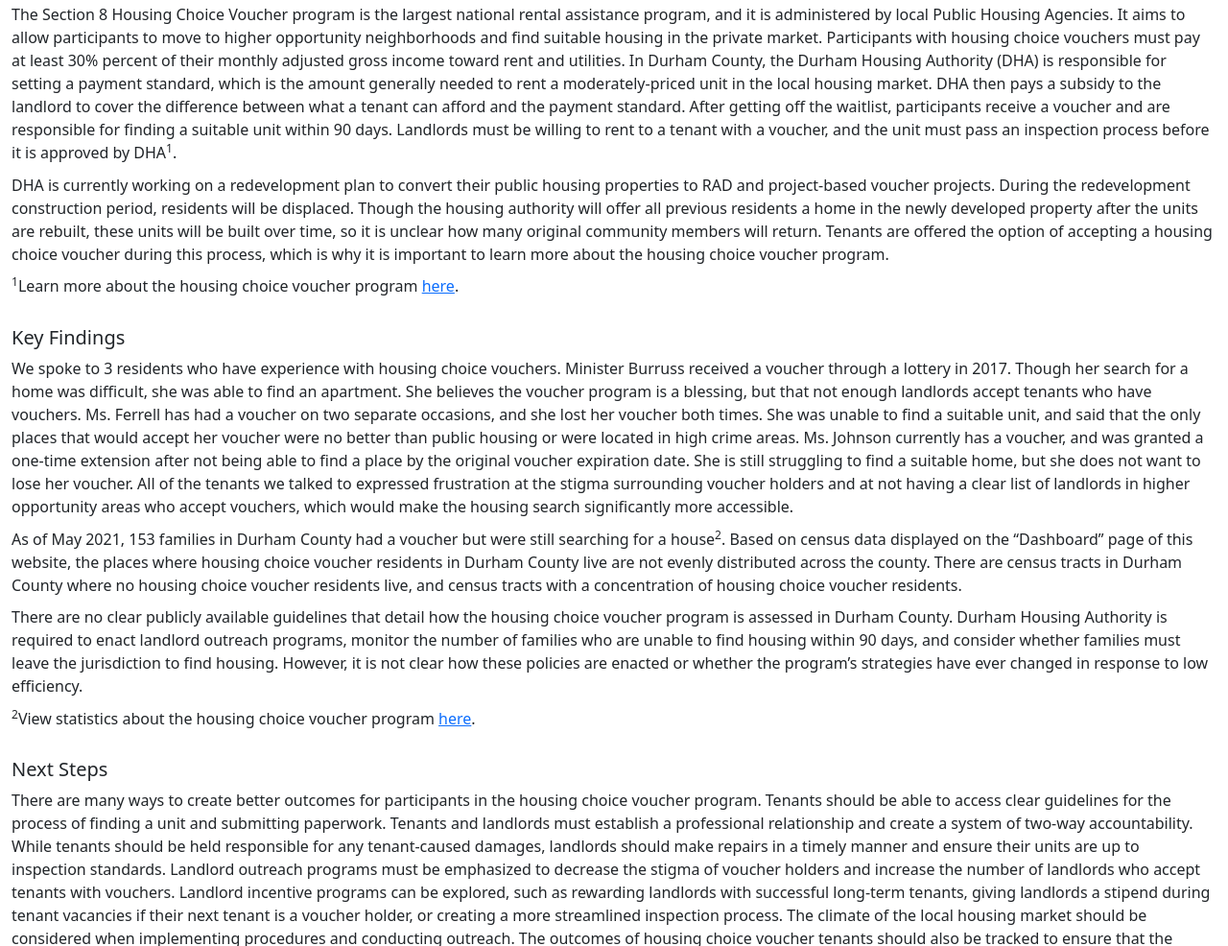
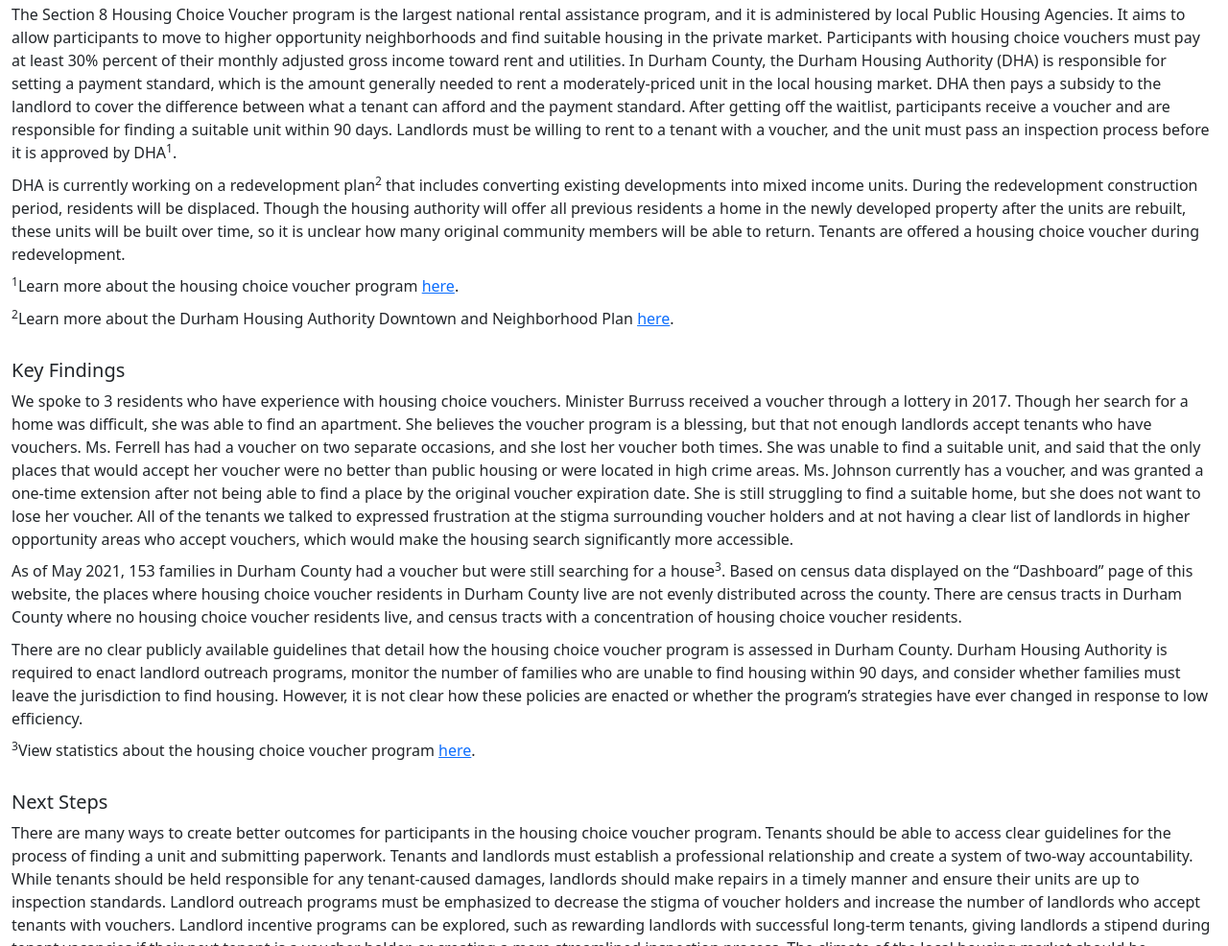
Before and after one commit to nidhi-dhupati/Durham-CAN, a plain HTML site: page background.html in a window 1280 px wide. Shown: the part 419-1405 px from the top of the page at 96% size. Drawn offline with nearby package versions, Linux system fonts and the light colour scheme.

Commit message:
Update background.html

```diff
--- a/background.html
+++ b/background.html
@@ -61,22 +61,25 @@
                 After getting off the waitlist, participants receive a voucher and are responsible for finding a suitable unit within 90 days. Landlords must be willing to rent to a tenant with a voucher, and the unit must pass an inspection process before it is approved by DHA<sup>1</sup>.
             </p>
             <p>
-                DHA is currently working on a redevelopment plan to convert their public housing properties to RAD and project-based voucher projects. During the redevelopment construction period, residents will be displaced. Though the housing authority will offer all previous residents a home in the newly developed property after the units are rebuilt, these units will be built over time, so it is unclear how many original community members will return. Tenants are offered the option of accepting a housing choice voucher during this process, which is why it is important to learn more about the housing choice voucher program.
+                DHA is currently working on a redevelopment plan<sup>2</sup> that includes converting existing developments into mixed income units. During the redevelopment construction period, residents will be displaced. Though the housing authority will offer all previous residents a home in the newly developed property after the units are rebuilt, these units will be built over time, so it is unclear how many original community members will be able to return. Tenants are offered a housing choice voucher during redevelopment.
             <p>
                 <sup>1</sup>Learn more about the housing choice voucher program <a href = https://www.hud.gov/program_offices/public_indian_housing/programs/hcv/about/fact_sheet>here</a>.
+            </p>
+            <p>
+                <sup>2</sup>Learn more about the Durham Housing Authority Downtown and Neighborhood Plan <a href = https://www.durhamhousingauthority.org/public/uploads/DHA-strategy-to-preserve-Aug-2019.pdf>here</a>.
             </p>
             <h5 style = "padding-top:20px">Key Findings</h5>
             <p>
                 We spoke to 3 residents who have experience with housing choice vouchers. Minister Burruss received a voucher through a lottery in 2017. Though her search for a home was difficult, she was able to find an apartment. She believes the voucher program is a blessing, but that not enough landlords accept tenants who have vouchers. Ms. Ferrell has had a voucher on two separate occasions, and she lost her voucher both times. She was unable to find a suitable unit, and said that the only places that would accept her voucher were no better than public housing or were located in high crime areas. Ms. Johnson currently has a voucher, and was granted a one-time extension after not being able to find a place by the original voucher expiration date. She is still struggling to find a suitable home, but she does not want to lose her voucher. All of the tenants we talked to expressed frustration at the stigma surrounding voucher holders and at not having a clear list of landlords in higher opportunity areas who accept vouchers, which would make the housing search significantly more accessible.
             </p>
             <p>
-                As of May 2021, 153 families in Durham County had a voucher but were still searching for a house<sup>2</sup>. Based on census data displayed on the “Dashboard” page of this website, the places where housing choice voucher residents in Durham County live are not evenly distributed across the county. There are census tracts in Durham County where no housing choice voucher residents live, and census tracts with a concentration of housing choice voucher residents.
+                As of May 2021, 153 families in Durham County had a voucher but were still searching for a house<sup>3</sup>. Based on census data displayed on the “Dashboard” page of this website, the places where housing choice voucher residents in Durham County live are not evenly distributed across the county. There are census tracts in Durham County where no housing choice voucher residents live, and census tracts with a concentration of housing choice voucher residents.
             </p>
             <p>
                 There are no clear publicly available guidelines that detail how the housing choice voucher program is assessed in Durham County. Durham Housing Authority is required to enact landlord outreach programs, monitor the number of families who are unable to find housing within 90 days, and consider whether families must leave the jurisdiction to find housing. However, it is not clear how these policies are enacted or whether the program’s strategies have ever changed in response to low efficiency.
             </p>
             <p>
-                <sup>2</sup>View statistics about the housing choice voucher program <a href = https://app.powerbigov.us/view?r=eyJrIjoiM2Y2OTQ2MTAtODVkNC00YmM2LThhOWEtZWY4MGU5YWFmZDFmIiwidCI6IjYxNTUyNGM1LTIyZTktNGJjZC1hODkzLTExODBhNTNmYzdiMiJ9>here</a>.
+                <sup>3</sup>View statistics about the housing choice voucher program <a href = https://app.powerbigov.us/view?r=eyJrIjoiM2Y2OTQ2MTAtODVkNC00YmM2LThhOWEtZWY4MGU5YWFmZDFmIiwidCI6IjYxNTUyNGM1LTIyZTktNGJjZC1hODkzLTExODBhNTNmYzdiMiJ9>here</a>.
             </p>
             <h5 style = "padding-top:20px">Next Steps</h5>
             <p>
```
